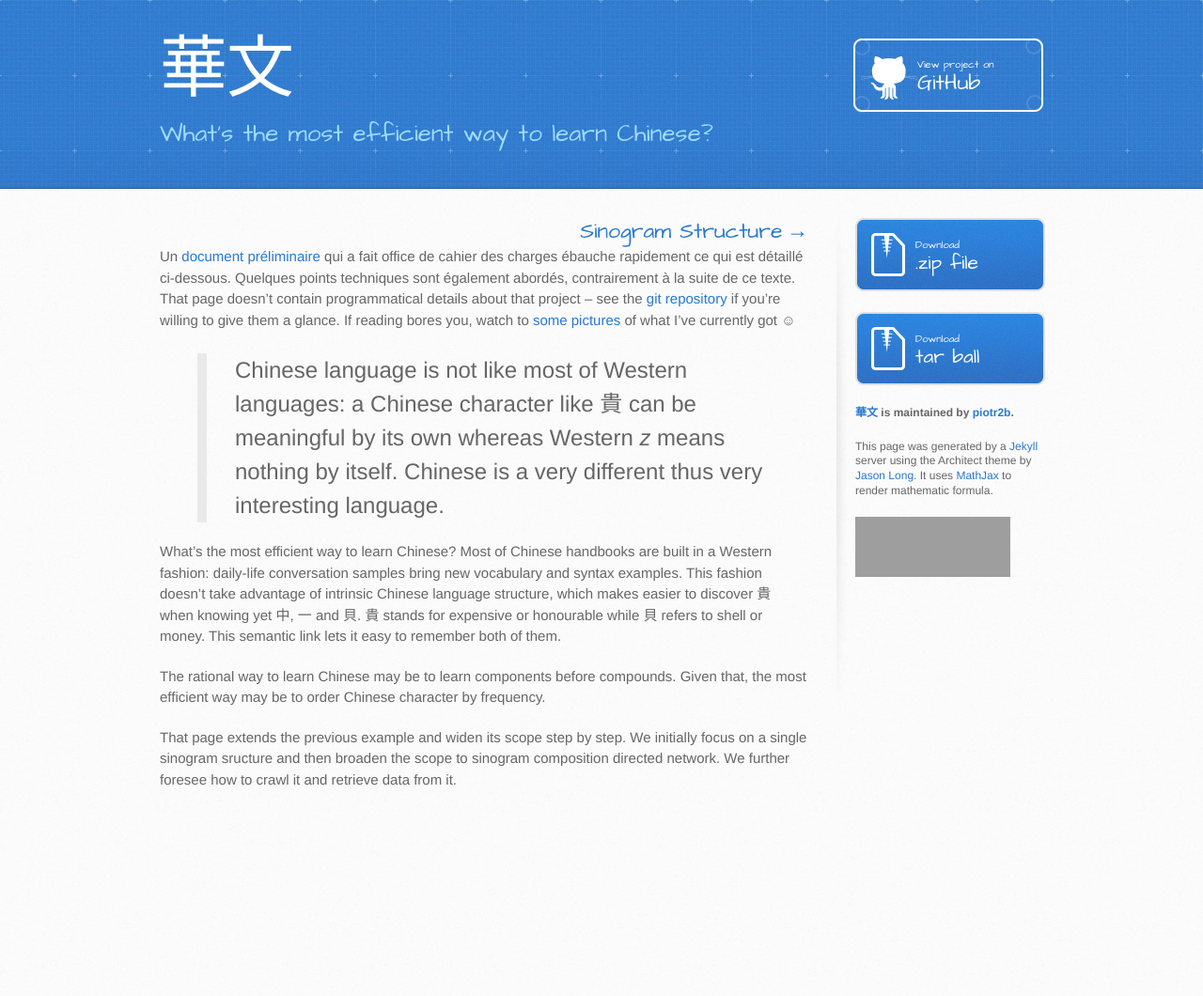
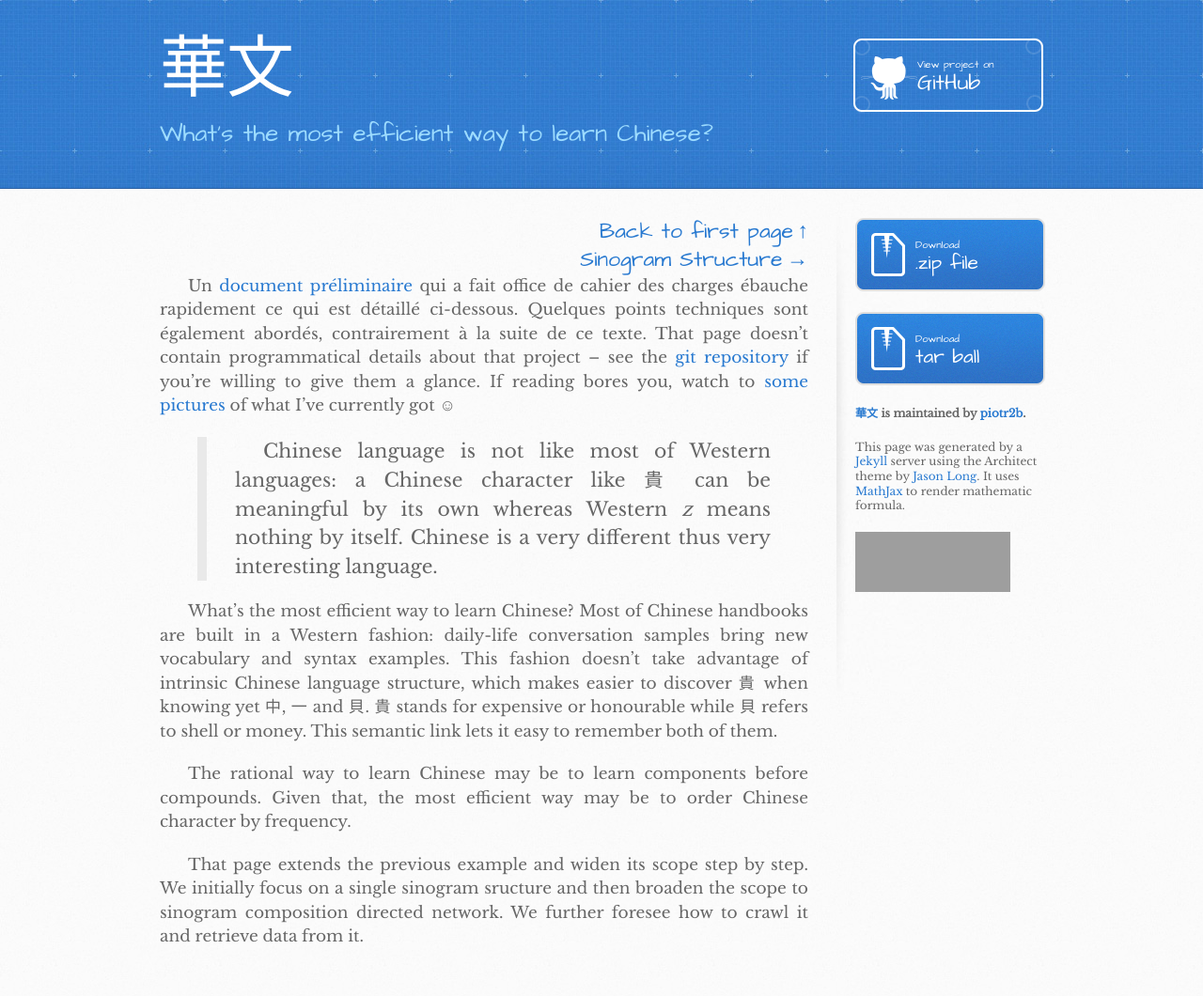
Before and after one commit to PlumpMath/piotr-yuxuan.github.io, a Jekyll site: the page built from _posts/0001-01-01-introduction.md, in a window 1280 px wide. Shown: the whole page at 94% size. Built offline with Jekyll 4.4.1, drawn with Linux system fonts in a browser that asks for light colours; before the commit the page ends 900 px from its top, so only the background shows below that; grey boxes are pictures that could not be loaded.

Commit message:
eye sweet

```diff
--- a/_includes/head.html
+++ b/_includes/head.html
@@ -6,8 +6,9 @@
   <title>{% if page.title %}{{ site.title | append: " – " | append: page.title }}{% else %}{{ site.title | append: " by " | append: site.github_username }}{% endif %}</title>
   <meta name="description" content="{% if page.abstract %}{{ page.abstract | strip_html | strip_newlines }}{% else %}{{ site.description }}{% endif %}">
 
+  <link href='http://fonts.googleapis.com/css?family=Libre+Baskerville&subset=latin-ext,latin' rel='stylesheet' type='text/css'>
+  <link href='https://fonts.googleapis.com/css?family=Architects+Daughter' rel='stylesheet' type='text/css'>
 
-  <link href='https://fonts.googleapis.com/css?family=Architects+Daughter' rel='stylesheet' type='text/css'>
   <link rel="stylesheet" type="text/css" href="{{ "/css/stylesheet.css" | prepend: site.baseurl" }}" media="screen" >
   <link rel="stylesheet" type="text/css" href="{{ "/css/pygment_trac.css" | prepend: site.baseurl" }}" media="screen">
   <link rel="stylesheet" type="text/css" href="{{ "/css/print.css" | prepend: site.baseurl" }}" media="print">
--- a/_layouts/post.html
+++ b/_layouts/post.html
@@ -3,7 +3,8 @@ layout: default
 ---
 
 <div class="page-nav">{% if page.previous %}
-<p><a rel="prev" href="{{ page.previous.url }}">{{ page.previous.title }} ←</a></p>{% endif %}{% if page.next %}
+<p><a rel="prev" href="{{ page.previous.url }}">{{ page.previous.title }} ←</a></p>{% else %}
+<p><a rel="prev" href="/">Back to first page ↑</a></p>{% endif %}{% if page.next %}
 <p><a rel="next" href="{{ page.next.url }}">{{ page.next.title }} →</a></p>{% endif %}
 </div>
 
--- a/css/stylesheet.css
+++ b/css/stylesheet.css
@@ -428,10 +428,10 @@ th {
 
 /* LAYOUT STYLES */
 body {
-  font-size: 15px;
+  font-size: 17px;
   line-height: 1.5;
   background: #fafafa url(../images/body-bg.jpg) 0 0 repeat;
-  font-family: 'Helvetica Neue', Helvetica, Arial, serif;
+  font-family: 'Libre Baskerville', 'Linux Libertine', Helvetica, Arial, 'AR PL UKai TW MBE', serif;
   font-weight: 400;
   color: #666;
 }
@@ -490,11 +490,15 @@ header h2 {
 #content-wrapper {
   border-top: solid 1px #fff;
   padding-top: 30px;
+  padding-bottom: 30px;
 }
 
 #main-content {
   width: 690px;
   float: left;
+  text-align: justify;
+  text-justify: inter-word;
+  text-indent: 30px;
 }
 
 #main-content img {
@@ -662,7 +666,7 @@ form {
 
 #main-content h3 {
   font-family: 'Architects Daughter', 'Helvetica Neue', Helvetica, Arial, serif;
-  font-size: 18px;
+  font-size: 22px;
   font-weight: bold;
   margin-top: 24px;
   margin-bottom: 8px;
@@ -679,7 +683,7 @@ form {
 
 #main-content h4 {
   font-family: 'Architects Daughter', 'Helvetica Neue', Helvetica, Arial, serif;
-  font-size: 15px;
+  font-size: 20px;
   font-weight: bold;
   margin-bottom: 8px;
   color: #474747;
@@ -695,7 +699,7 @@ h4:before {
 
 #main-content h5 {
   font-family: 'Architects Daughter', 'Helvetica Neue', Helvetica, Arial, serif;
-  font-size: 14px;
+  font-size: 18px;
   margin-bottom: 8px;
   color: #474747;
   text-indent: 3px;
@@ -734,7 +738,7 @@ p a {
 }
 
 blockquote {
-  font-size: 1.6em;
+  font-size: 1.2em;
   border-left: 10px solid #e9e9e9;
   margin-bottom: 20px;
   padding: 0 0 0 30px;
--- /dev/null
+++ b/fonts/AR PL UKai TW MBE.css
@@ -0,0 +1,5 @@
+@font-face {
+    font-family: "AR PL UKai TW MBE";
+    font-stretch: expanded;
+    src: url(ukai.ttc) format("truetype");
+}
```
Also changed, not shown: 1 other file.
